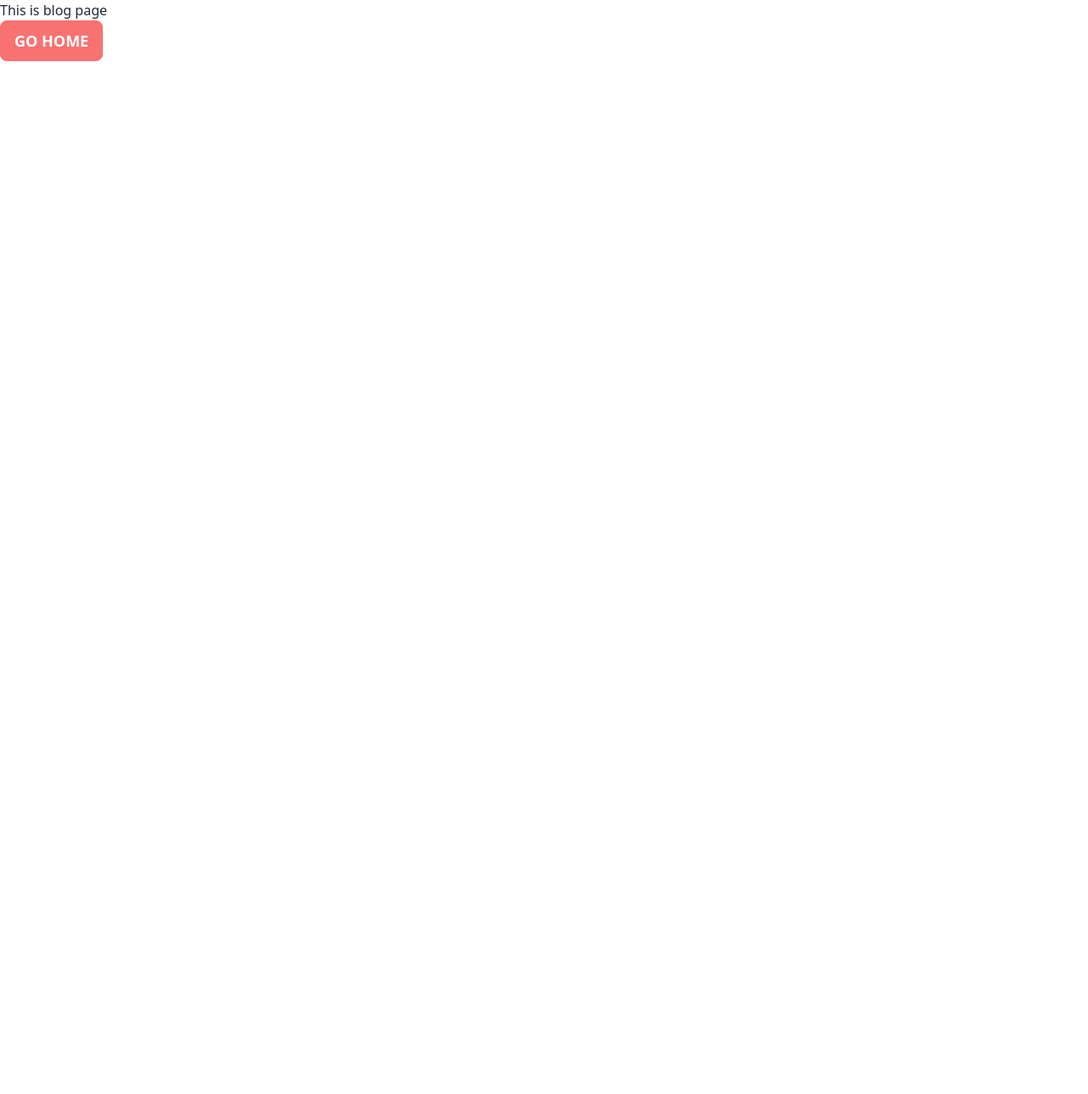
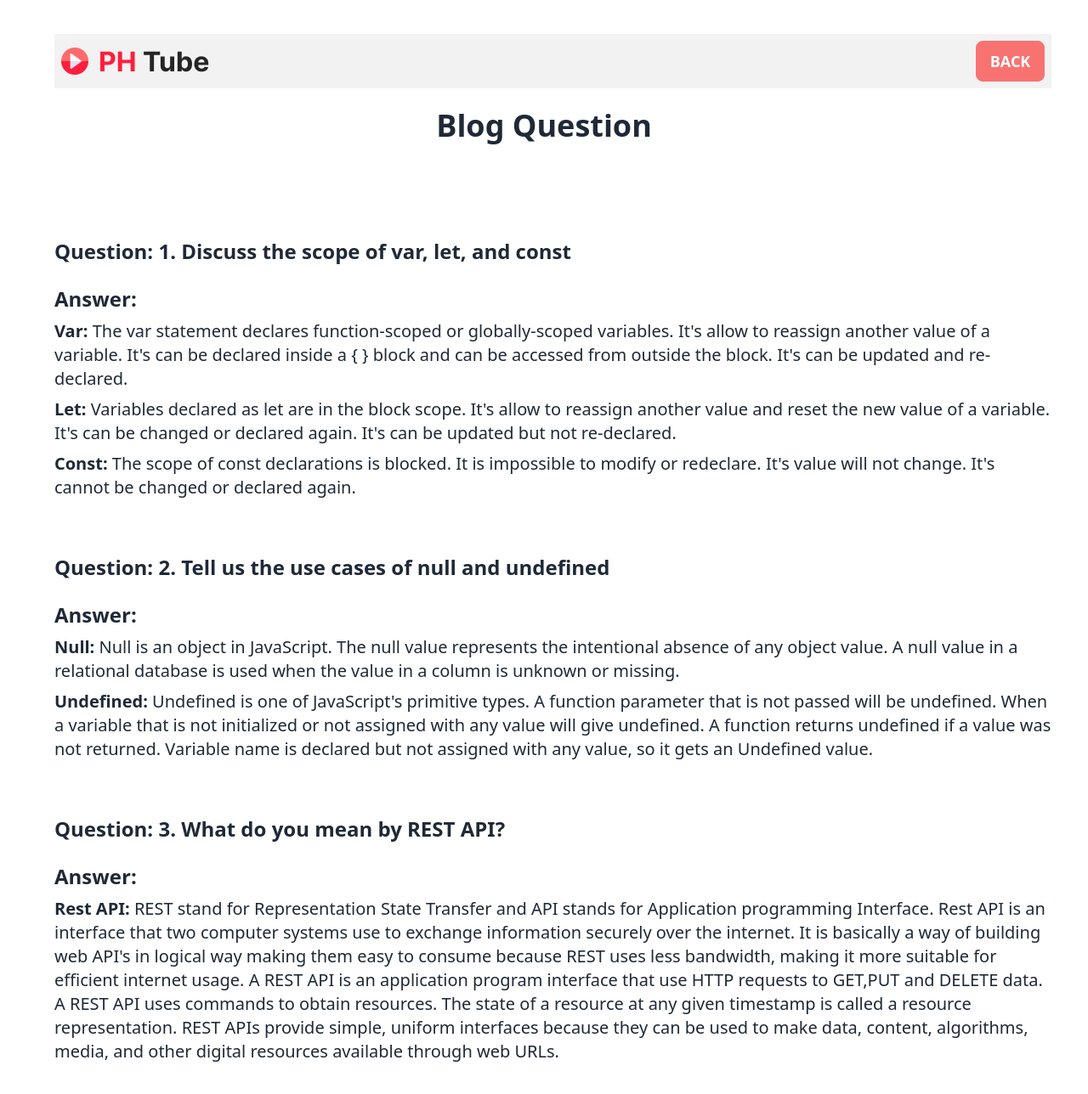
Before and after one commit to sahanakoli/youTube-project, a plain HTML site: page blog.html in a window 1280 px wide. Shown: the whole page at 85% size. Before the commit the page ends 800 px from the top, so only its background shows below. Drawn offline with nearby package versions, Linux system fonts and the light colour scheme.

Commit message:
blog section added

```diff
--- a/blog.html
+++ b/blog.html
@@ -3,14 +3,54 @@
 <head>
     <meta charset="UTF-8">
     <meta name="viewport" content="width=device-width, initial-scale=1.0">
-    <title>Blog</title>
+    <title>Blog Question</title>
     <link href="https://cdn.jsdelivr.net/npm/daisyui@3.6.4/dist/full.css" rel="stylesheet" type="text/css" />
     <script src="https://cdn.tailwindcss.com"></script>
 </head>
 <body>
+    <nav>
+        <div class="navbar w-11/12 ml-6 md:ml-8 lg:ml-16 bg-base-200 mt-10 ">
+            <div class="navbar-start">
+               <div>
+                  <img src="icon/Logo.png" alt="" srcset="">
+               </div>
+            </div>
+            <div class="navbar-end">
+                <button class="btn btn-error text-white text-lg" onclick="window.location.href='index.html';">Back</button>
+            </div>
+          </div>
+    </nav>
+    </nav>
     <header>
-        <h1>This is blog page </h1>
+        <h1 class="text-4xl font-bold text-center mt-6 ">Blog Question </h1>
     </header>
-    <button class="btn btn-error text-white text-lg" onclick="window.location.href='index.html';">Go home</button>
+    <main>
+        <section class="mt-28 w-11/12 ml-6 md:ml-12 lg:ml-16 ">
+            <h1 class="text-2xl font-bold">Question: 1. Discuss the scope of var, let, and const</h1>
+            <br>
+            <h2 class="text-2xl font-bold">Answer:</h2>
+            <p class="text-xl font-medium mt-2">
+                <span class="text-xl font-bold">Var:</span> The var statement declares function-scoped or globally-scoped variables. It's allow to reassign another value of a variable. It's can be declared inside a { } block and can be accessed from outside the block. It's can be updated and re-declared.
+            </p>
+            <p class="text-xl font-medium mt-2"><span class="text-xl font-bold">Let:</span> Variables declared as let are in the block scope. It's allow to reassign another value and reset the new value of a variable. It's can be changed or declared again. It's can be updated but not re-declared.</p>
+            <p class="text-xl font-medium mt-2"><span class="text-xl font-bold">Const:</span> The scope of const declarations is blocked. It is impossible to modify or redeclare. It's value will not change. It's cannot be changed or declared again.</p>
+        </section>
+        <section class="mt-16 w-11/12 ml-6 md:ml-12 lg:ml-16">
+            <h1 class="text-2xl font-bold">Question: 2. Tell us the use cases of null and undefined</h1>
+            <br>
+            <h2 class="text-2xl font-bold">Answer:</h2>
+            <p class="text-xl font-medium mt-2">
+            <span class="text-xl font-bold">Null:</span> Null is an object in JavaScript. The null value represents the intentional absence of any object value. A null value in a relational database is used when the value in a column is unknown or missing.</p>
+            <p class="text-xl font-medium mt-2">
+            <span class="text-xl font-bold">Undefined:</span> Undefined is one of JavaScript's primitive types. A function parameter that is not passed will be undefined. When a variable that is not initialized or not assigned with any value will give undefined. A function returns undefined if a value was not returned. Variable name is declared but not assigned with any value, so it gets an Undefined value.</p>
+        </section>
+        <section class="mt-16 w-11/12 ml-6 md:ml-10 lg:ml-16 mb-10">
+            <h1 class="text-2xl font-bold">Question: 3. What do you mean by REST API?</h1>
+            <br>
+            <h2 class="text-2xl font-bold">Answer:</h2>
+            <p class="text-xl font-medium mt-2">
+            <span class="text-xl font-bold">Rest API:</span> REST stand for Representation State Transfer and API stands for Application programming Interface. Rest API is an interface that two computer systems use to exchange information securely over the internet. It is basically a way of building web API's in logical way making them easy to consume because REST uses less bandwidth, making it more suitable for efficient internet usage. A REST API is an application program interface that use HTTP requests to GET,PUT and DELETE data. A REST API uses commands to obtain resources. The state of a resource at any given timestamp is called a resource representation. REST APIs provide simple, uniform interfaces because they can be used to make data, content, algorithms, media, and other digital resources available through web URLs.</p>
+        </section>
+    </main>
 </body>
 </html>
```
Also changed, not shown: index.html (+5 -7 lines), js/tube.js (+5 -6 lines).
